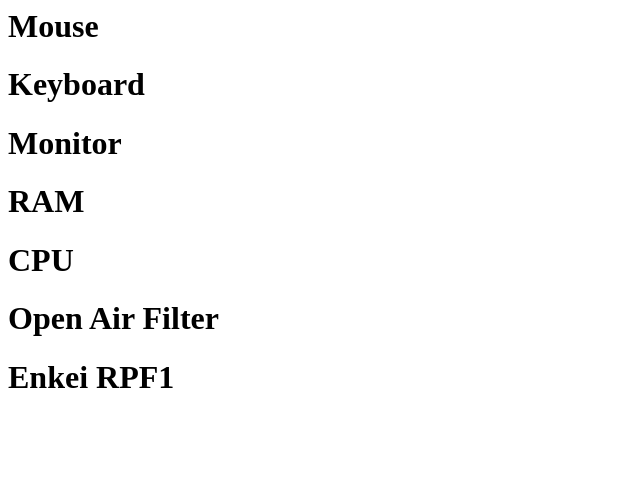
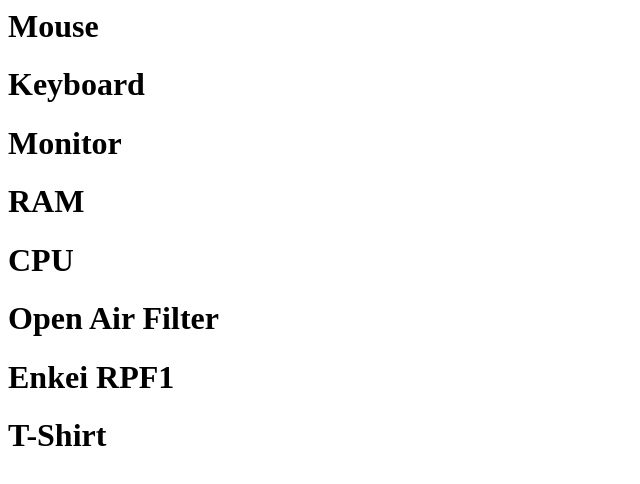
Before and after one commit to ngonar/cherrypick001, a plain HTML site: page index.html in a window 1280 px wide. Shown: the whole page, without its empty margins (0-640 px from the left). Drawn offline with Linux system fonts and the light colour scheme.

Commit message:
tshirt added

```diff
--- a/index.html
+++ b/index.html
@@ -10,5 +10,6 @@
 <h1>CPU</h1>
 <h1>Open Air Filter</h1>
 <h1>Enkei RPF1</h1>
+<h1>T-Shirt</h1>
 </body>
 </html>
```
